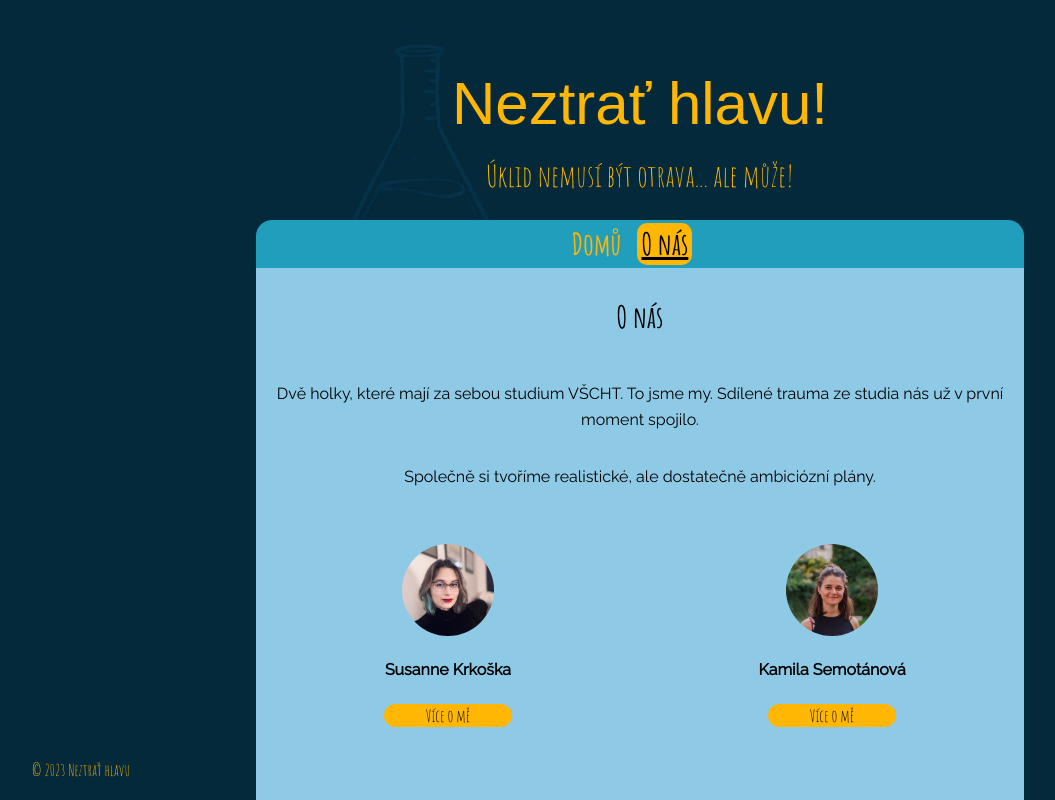
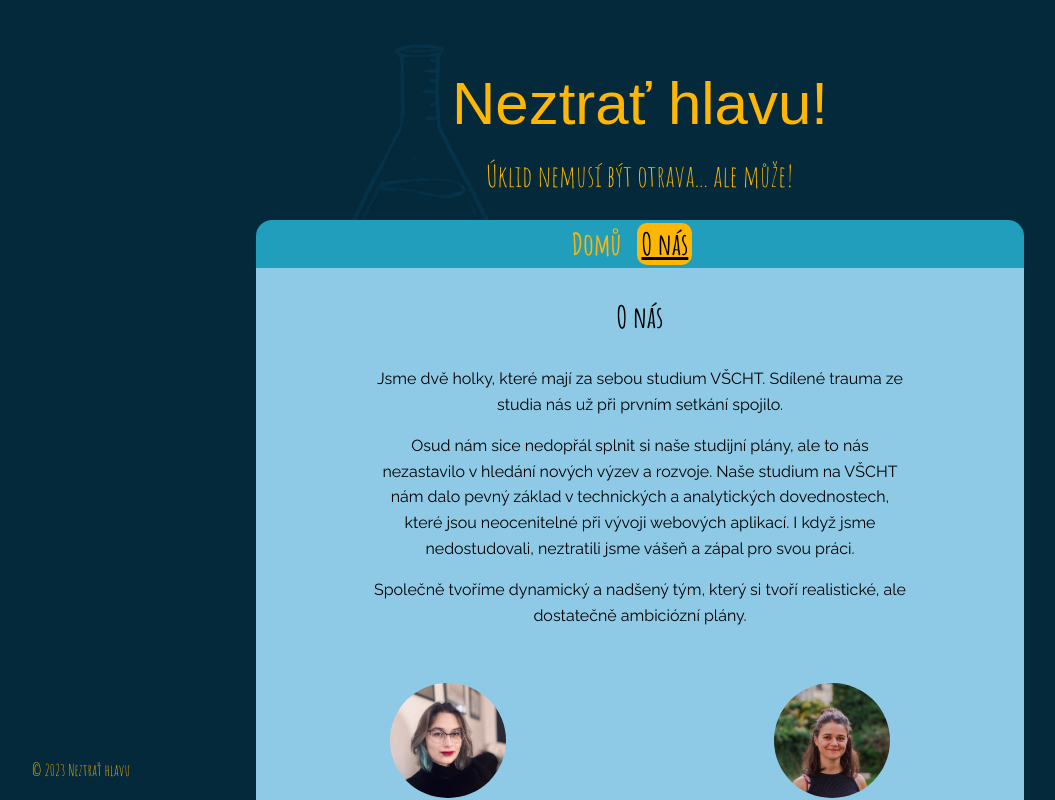
Before and after one commit to ciiryah/about-app, a React app: page /about in a window 1280 px wide. Shown: the top 800 px of the page, without its empty margins (0-1055 px from the left). Built offline with nearby package versions, Linux system fonts and the light colour scheme; a web font is replaced by a local one.

Commit message:
mainText content generated

```diff
--- a/src/pages/AboutPage/index.jsx
+++ b/src/pages/AboutPage/index.jsx
@@ -25,14 +25,20 @@ export const AboutPage = () => {
         <div>{ !click && (
           <>
             <h2 className="title">O nás</h2>
-            <p className="mainText">Dvě holky, které mají za sebou studium VŠCHT. To jsme my. Sdílené trauma ze studia nás už v první moment spojilo.</p>
-            <p>Společně si tvoříme realistické, ale dostatečně ambiciózní plány.</p>
+            <div className="mainText">
+              <p>Jsme dvě holky, které mají za sebou studium VŠCHT. Sdílené trauma ze studia nás už při prvním setkání spojilo.</p>
+              <p>Osud nám sice nedopřál splnit si naše studijní plány, ale to nás nezastavilo v hledání nových výzev a rozvoje. Naše studium na VŠCHT nám dalo pevný základ v technických a analytických dovednostech, které jsou neocenitelné při vývoji webových aplikací. I když jsme nedostudovali, neztratili jsme vášeň a zápal pro svou práci.</p>
+              <p>Společně tvoříme dynamický a nadšený tým, který si tvoří realistické, ale dostatečně ambiciózní plány.</p>
+            </div>
             <div className="medailons">
               <div className="medailon">
-                <img src={require("./img/susanne.jpg")} alt="Zuzka" className="picture" />
+                <img
+                  src={require("./img/susanne.jpg")} alt="Zuzka"
+                  className="picture" />
                 <h4>Susanne Krkoška</h4>
-                <button className="btn moreInfoBtn"
-                onClick={() => {handleClick("zuzka")}}>Více o mě</button>
+                <button
+                  className="btn moreInfoBtn"
+                  onClick={() => {handleClick("zuzka")}}>Více o mě</button>
               </div>
               <div className="medailon">
                 <img src={require("./img/kamila.jpeg")} alt="Kamča" className="picture"/>
--- a/src/pages/AboutPage/style.css
+++ b/src/pages/AboutPage/style.css
@@ -12,12 +12,11 @@
   display: flex;
   flex-direction: column;
   align-items: center;
-  padding: 5%;
+  padding-top: 5%;
 }
 
 .medailons {
   display: flex;
-  justify-content: space-evenly;
 }
 
 .btn {
@@ -46,5 +45,6 @@
 }
 
 .mainText {
-  padding: 2%;
+  width: 70%;
+  margin: auto;
 }
```
